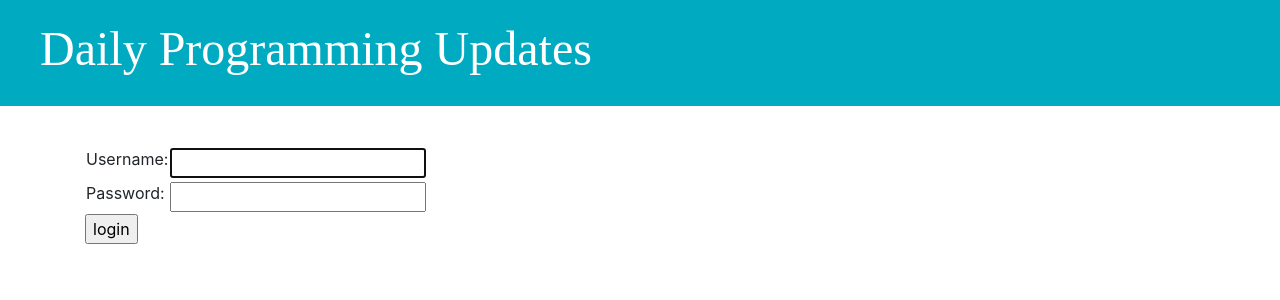
After one commit to LM1398/Updates_v2, a Django app: page /accounts/login/ in a window 1280 px wide. The commit adds this page. Shown: the top 300 px of the page. Run offline with Django 3.2, Linux system fonts and the light colour scheme.

Commit message:
[add] adding login/logout function

```diff
--- a/blog/static/css/blog.css
+++ b/blog/static/css/blog.css
@@ -39,7 +39,8 @@ h4 {
 .top-menu:visited {
     color: #ffffff;
     float: right;
-    font-size: 26pt;
+    font-family: "Times New Roman", Times, serif;
+    font-size: 14pt;
     margin-right: 20px;
 }
 
--- a/blog/templates/blog/base.html
+++ b/blog/templates/blog/base.html
@@ -11,25 +11,24 @@
 </head>
 
 <body>
-    <header class="page-header">
-        <div class="container">
-            {% if user.is_authenticated %}
-            <a href="{% url 'post_new' %}" class="top-menu">
-                {% include './icons/file-earmark-plus.svg' %}
-            </a>
-            <a href="{% url 'post_draft_list' %}" class="top-menu"><span class="glyphicon glyphicon-edit"></span></a>
-            {% endif %}
-            <h1><a href="/">Daily Programming Updates</a></h1>
-        </div>
-    </header>
-    <main class="container">
+    <div class="page-header">
+        {% if user.is_authenticated %}
+        <a href="{% url 'post_new' %}" class="top-menu"><span class="glyphicon glyphicon-plus"></span></a>
+        <a href="{% url 'post_draft_list' %}" class="top-menu"><span class="glyphicon glyphicon-edit"></span></a>
+        <p class="top-menu">Hello {{ user.username }} <small>(<a href="{% url 'logout' %}">Log out</a>)</small></p>
+        {% else %}
+        <a href="{% url 'login' %}" class="top-menu"><span class="glyphicon glyphicon-lock"></span></a>
+        {% endif %}
+        <h1><a href="/">Daily Programming Updates</a></h1>
+    </div>
+    <div class="content container">
         <div class="row">
-            <div class="col">
+            <div class="col-md-8">
                 {% block content %}
                 {% endblock %}
             </div>
         </div>
-    </main>
+    </div>
 </body>
 
 </html>
--- /dev/null
+++ b/blog/templates/registration/login.html
@@ -0,0 +1,21 @@
+{% extends "blog/base.html" %}
+{% block content %}
+{% if form.errors %}
+<p>Your username and password didn't match. Please try again.</p>
+{% endif %}
+<form method="post" action="{% url 'login' %}">
+    {% csrf_token %}
+    <table>
+        <tr>
+            <td>{{ form.username.label_tag }}</td>
+            <td>{{ form.username }}</td>
+        </tr>
+        <tr>
+            <td>{{ form.password.label_tag }}</td>
+            <td>{{ form.password }}</td>
+        </tr>
+    </table>
+    <input type="submit" value="login" />
+    <input type="hidden" name="next" value="{{ next }}" />
+</form>
+{% endblock %}
--- a/blog/views.py
+++ b/blog/views.py
@@ -2,6 +2,7 @@ from django.shortcuts import render, get_object_or_404, redirect
 from django.utils import timezone
 from .models import Post
 from .forms import PostForm
+from django.contrib.auth.decorators import login_required
 
 
 def post_list(request):
@@ -16,6 +17,7 @@ def post_detail(request, pk):
     return render(request, "blog/post_detail.html", {"post": post})
 
 
+@login_required
 def post_new(request):
     if request.method == "POST":
         form = PostForm(request.POST)
@@ -29,6 +31,7 @@ def post_new(request):
     return render(request, "blog/post_edit.html", {"form": form})
 
 
+@login_required
 def post_edit(request, pk):
     post = get_object_or_404(Post, pk=pk)
     if request.method == "POST":
@@ -43,17 +46,20 @@ def post_edit(request, pk):
     return render(request, "blog/post_edit.html", {"form": form})
 
 
+@login_required
 def post_draft_list(request):
     posts = Post.objects.filter(published_date__isnull=True).order_by("created_date")
     return render(request, "blog/post_draft_list.html", {"posts": posts})
 
 
+@login_required
 def post_publish(request, pk):
     post = get_object_or_404(Post, pk=pk)
     post.publish()
     return redirect("post_detail", pk=pk)
 
 
+@login_required
 def post_remove(request, pk):
     post = get_object_or_404(Post, pk=pk)
     post.delete()
--- a/mysite/settings.py
+++ b/mysite/settings.py
@@ -126,3 +126,5 @@ STATIC_ROOT = os.path.join(BASE_DIR, "static")
 # https://docs.djangoproject.com/en/3.2/ref/settings/#default-auto-field
 
 DEFAULT_AUTO_FIELD = "django.db.models.BigAutoField"
+
+LOGIN_REDIRECT_URL = "/"
--- a/mysite/urls.py
+++ b/mysite/urls.py
@@ -15,8 +15,11 @@ Including another URLconf
 """
 from django.contrib import admin
 from django.urls import path, include
+from django.contrib.auth import views
 
 urlpatterns = [
     path("admin/", admin.site.urls),
+    path("accounts/login/", views.LoginView.as_view(), name="login"),
+    path("accounts/logout/", views.LogoutView.as_view(next_page="/"), name="logout"),
     path("", include("blog.urls")),
 ]
```
